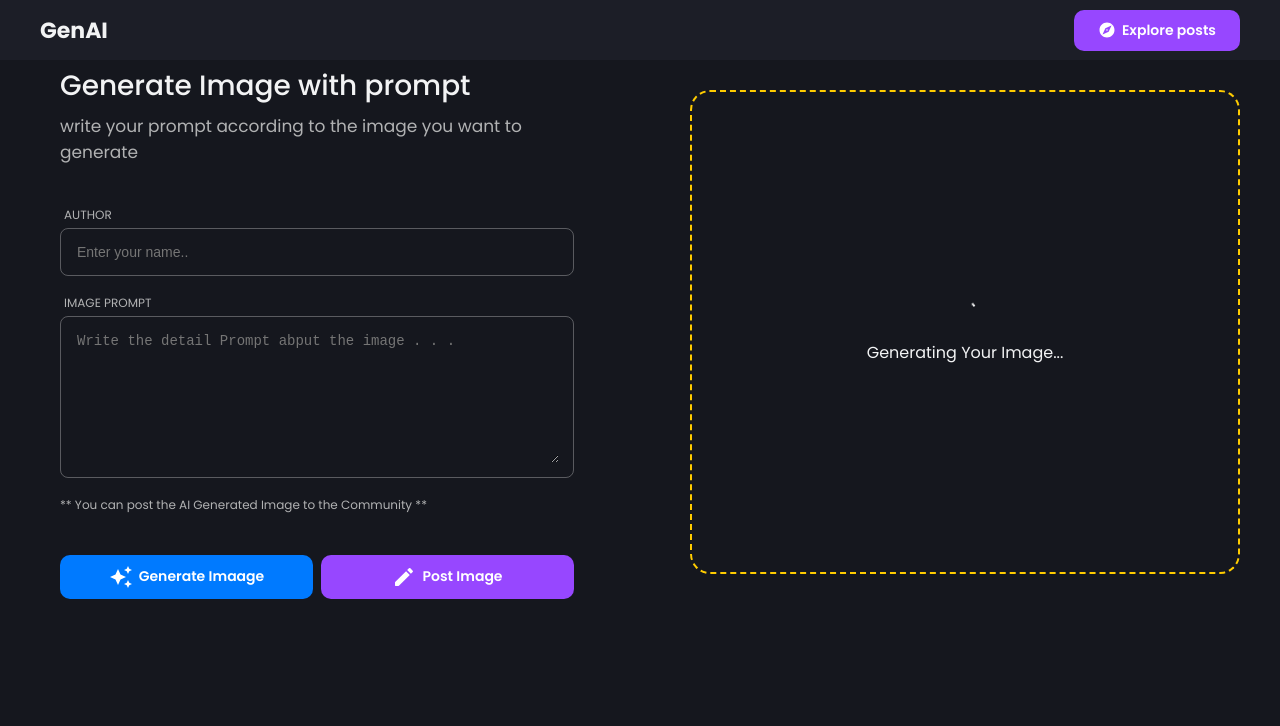
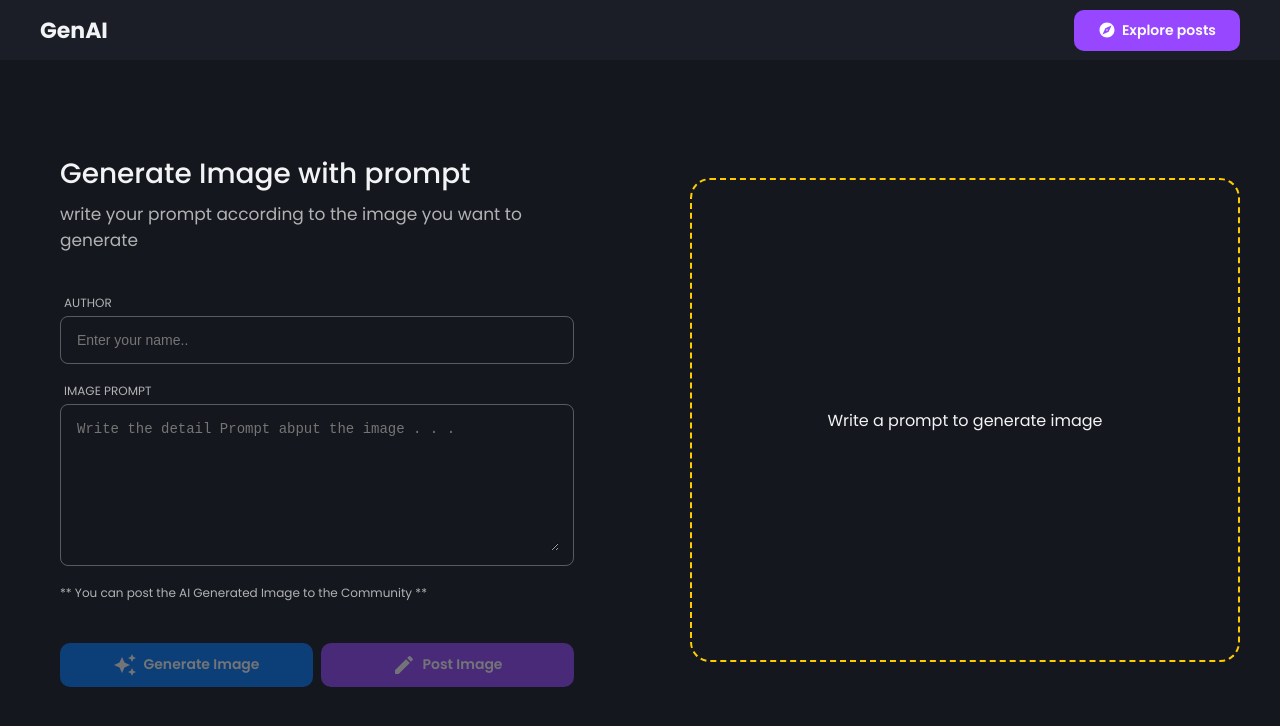
Before and after one commit to mazizullah01/AI-Image-Generator, a React (Create React App) app in the folder client/: page /post in a window 1280 px wide. Shown: the top 726 px of the page. Built offline with nearby package versions, Linux system fonts and the light colour scheme.

Commit message:
feat: add image generation form UI with loading states and validation

```diff
--- a/client/src/components/GenerateImageForm.jsx
+++ b/client/src/components/GenerateImageForm.jsx
@@ -3,6 +3,7 @@ import styled from "styled-components";
 import Button from "./button";
 import TextInput from "./TextInput";
 import { AutoAwesome, CreateRounded } from "@mui/icons-material";
+
 const Form = styled.div`
     flex: 1;
     padding: 16px 20px;
@@ -42,7 +43,15 @@ const Action = styled.div`
 
 `;
 
-const GenerateImageForm = () => {
+const GenerateImageForm = ({
+       post,
+       setPost,
+       createPostLoading,
+       setGenerateImageLoading,
+       generateImageLoading,
+       setCreatePostLoading,
+     }) => {
+
     return (
         <Form>
             <Top>
@@ -52,17 +61,37 @@ const GenerateImageForm = () => {
                  </Desc>
             </Top>
             <Body>
-                <TextInput label="Author" placeholder="Enter your name.." name="name" />
-                <TextInput label="Image Prompt" placeholder="Write the detail Prompt abput the image . . ."
-                name="name"
+                <TextInput
+                 label="Author"
+                 placeholder="Enter your name.."
+                 name="name"
+                value={post.name}
+                handleChange={(e) => setPost({...post,name: e.target.value })}
+                />
+                <TextInput
+                label="Image Prompt"
+                placeholder="Write the detail Prompt abput the image . . ."
+                name="prompt"
                 rows="8"
                 textArea
+                value={post.prompt}
+                handleChange={(e) => setPost({...post,prompt: e.target.value })}
                 />
                 ** You can post the AI Generated Image to the Community **
             </Body>
             <Action>
-                <Button text="Generate Imaage" flex leftIcon={<AutoAwesome />}/>
-                <Button text="Post Image" flex type="secondary" leftIcon={<CreateRounded />}/>
+                <Button
+                 text="Generate Image"
+                 flex leftIcon={<AutoAwesome />}
+                 isLoading={generateImageLoading}
+                 isDisabled={post.prompt === "" }
+                 />
+                <Button
+                 text="Post Image"
+                 flex type="secondary" leftIcon={<CreateRounded />}
+                 isLoading={createPostLoading}
+                 isDisabled={post.name === "" || post.prompt === "" || post.photo === ""}
+                 />
 
             </Action>
         </Form>
--- a/client/src/components/GeneratedImageCard.jsx
+++ b/client/src/components/GeneratedImageCard.jsx
@@ -4,6 +4,7 @@ import styled from "styled-components";
 
 const Container = styled.div`
     flex: 1;
+    min-height: 300px;
     display: flex;
     flex-direction: column;
     gap: 16px;
--- a/client/src/components/TextInput.jsx
+++ b/client/src/components/TextInput.jsx
@@ -47,7 +47,7 @@ const TextInput = ({
   placeholder,
   name,
   value,
-  handelChange,
+  handleChange,
   textArea,
   rows,
   columns,
@@ -63,7 +63,7 @@ const TextInput = ({
           columns={columns}
           placeholder={placeholder}
           value={value}
-          onChange={(e) => handelChange(e)}
+          onChange={(e) => handleChange(e)}
         />
       </OutlinedInput>
     </Container>
--- a/client/src/pages/CreatePost.jsx
+++ b/client/src/pages/CreatePost.jsx
@@ -1,7 +1,8 @@
-import React from "react";
+import React, { useState } from "react";
 import styled from "styled-components";
 import GenerateImageForm from "../components/GenerateImageForm";
 import GeneratedImageCard from "../components/GeneratedImageCard";
+import { use } from "react";
 
 const Container = styled.div`
   height: 100%;
@@ -12,6 +13,7 @@ const Container = styled.div`
   display: flex;
   flex-direction: column;
   align-items: center;
+  justify-content: center;
   gap: 20px;
 
   @media (max-width: 768px) {
@@ -32,11 +34,26 @@ const Wrapper = styled.div`
 `;
 
 const CreatePost = () => {
+  const[generateImageLoading, setGenerateImageLoading] = useState(false);
+  const[createPostLoading, setCreatePostLoading] = useState(false);
+
+  const [post, setPost] = useState({
+    name: "",
+    prompt: "",
+    photo: "",
+  });
   return (
     <Container>
     <Wrapper>
-      <GenerateImageForm />
-      <GeneratedImageCard loading/>
+      <GenerateImageForm
+      post={post}
+       setPost={setPost}
+       createPostLoading={createPostLoading}
+       setGenerateImageLoading={setGenerateImageLoading}
+       generateImageLoading={generateImageLoading}
+       setCreatePostLoading={setCreatePostLoading}
+      />
+      <GeneratedImageCard src={post?.photo} loading={generateImageLoading}/>
      </Wrapper>
     </Container>
   );
```
